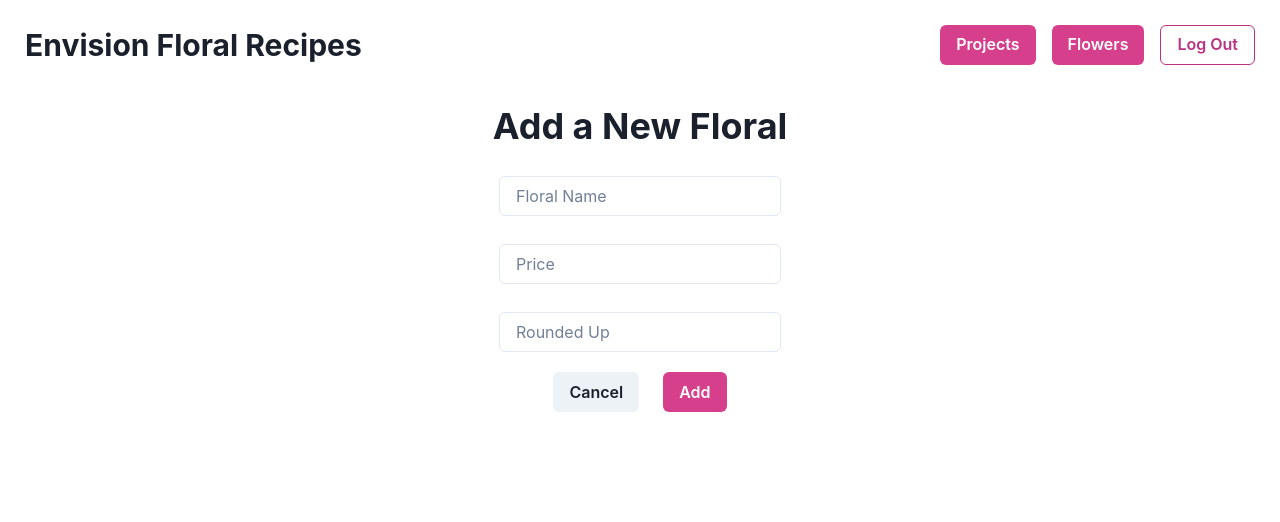
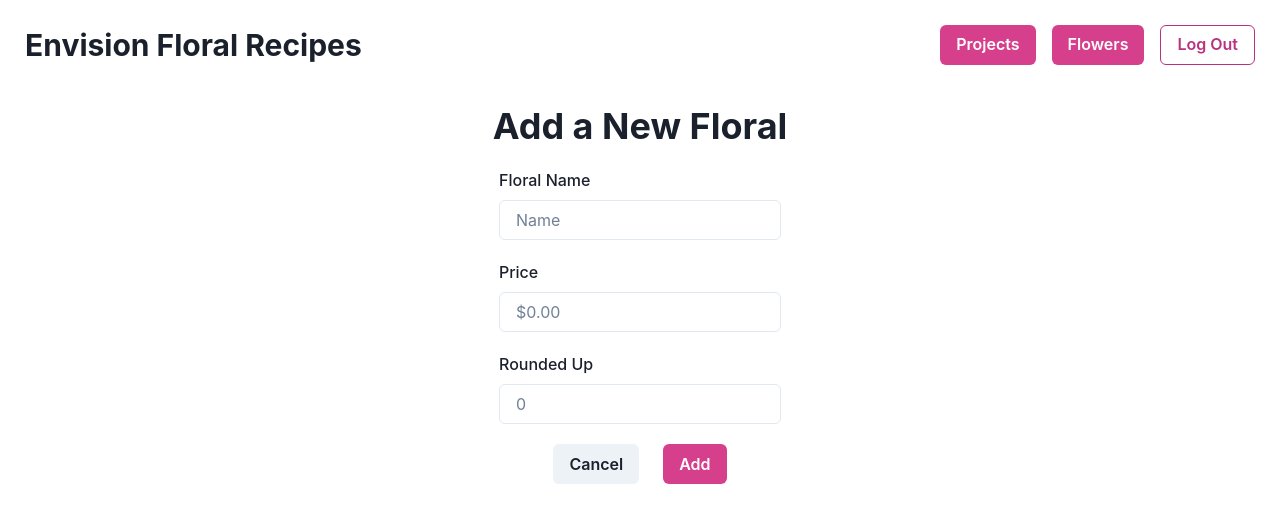
Before and after one commit to solidquartz/floral-recipes, a React (Vite) app in the folder client/: page /flowers/create in a window 1280 px wide. Shown: the top 522 px of the page. Built offline with nearby package versions, Linux system fonts and the light colour scheme.

Commit message:
Add labels to create flower form

```diff
--- a/client/src/pages/CreateFlower.jsx
+++ b/client/src/pages/CreateFlower.jsx
@@ -53,9 +53,9 @@ export const CreateFlower = () => {
                 <Box>
                   <VStack as="form" mx="auto" spacing="5" justifyContent="center" onSubmit={formik.handleSubmit}>
 
-                    <TextField name="flower_name" type="text" placeholder="Floral Name" />
-                    <TextField name="stem_price" type="text" placeholder="Price" />
-                    <TextField name="rounded_up" type="text" placeholder="Rounded Up" />
+                    <TextField name="flower_name" type="text" placeholder="Name" label="Floral Name" />
+                    <TextField name="stem_price" type="text" placeholder="$0.00" label="Price" />
+                    <TextField name="rounded_up" type="text" placeholder="0" label="Rounded Up" />
 
                     {/* Buttons */}
                     <ButtonGroup spacing="6">
```
